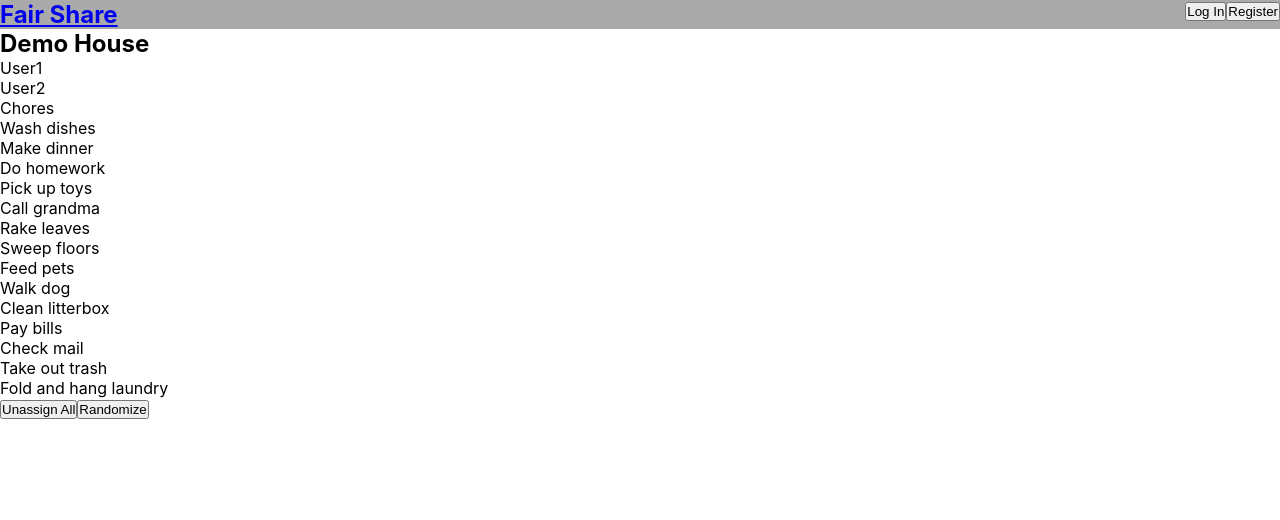
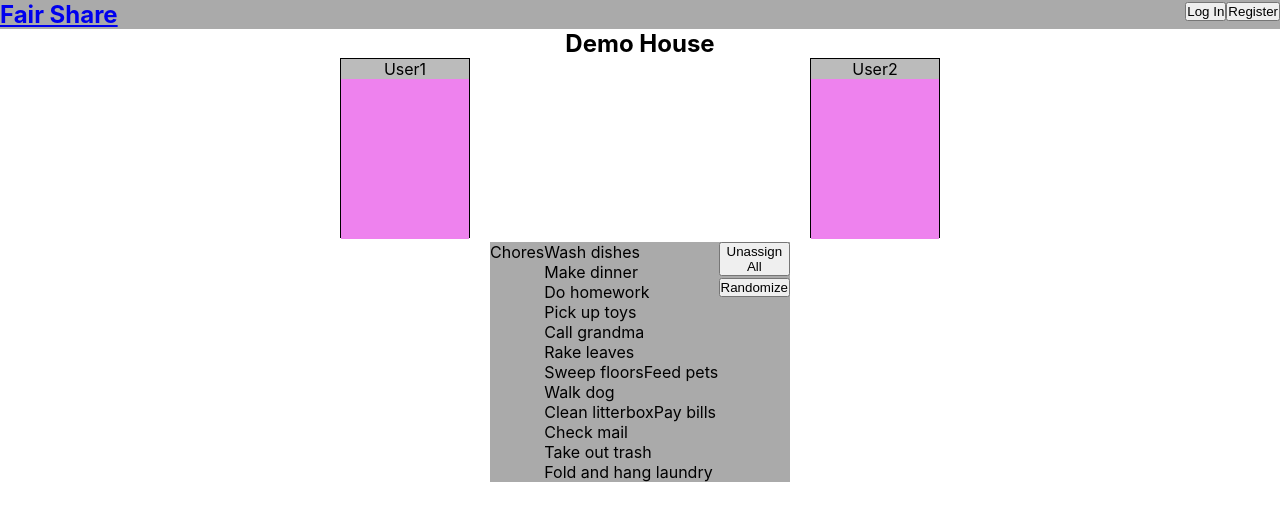
Before and after one commit to KevinPMoore/Fair-Share-Client, a React (Create React App) app: page /demo in a window 1280 px wide. Shown: the top 520 px of the page. Built offline with nearby package versions, Linux system fonts and the light colour scheme.

Commit message:
worked more on drag and drop for demo

```diff
--- a/src/components/Demo/Demo.css
+++ b/src/components/Demo/Demo.css
@@ -0,0 +1,50 @@
+.demo {
+    height: 100%;
+    width: 100%;
+}
+
+h2 {
+    text-align: center;
+}
+
+.demousers {
+    display: flex;
+    flex-direction: row;
+    justify-content: space-evenly;
+    flex-wrap: wrap;
+    width: 100%;
+}
+
+.demouser {
+    min-width: 130px;
+    max-width: 40%;
+    min-height: 180px;
+    background-color: #bbb;
+    border: 1px solid black;
+    margin-bottom: 4px;
+}
+
+.demousername {
+    text-align: center;
+}
+
+.demouserchores {
+    background-color: violet;
+    min-height: 90%;
+}
+
+.demochores {
+    display: flex;
+    flex-direction: row;
+    max-width: 300px;
+    margin-left: auto;
+    margin-right:  auto;
+    background-color: #aaa;
+}
+
+.demochorelist {
+    display: flex;
+    flex-direction: row;
+    flex-wrap: wrap;
+    list-style: none;
+}
--- a/src/components/Demo/Demo.js
+++ b/src/components/Demo/Demo.js
@@ -4,20 +4,55 @@ import './Demo.css';
 
 export default class Demo extends React.Component {
     state = {
-        chores: [],
+        assignedChores: [],
+        unassignedChores: []
     };
+
+    allowDrop = (ev) => {
+        ev.preventDefault();
+    }
+
+    handleDrag = (ev) => {
+        ev.dataTransfer.setData('text', ev.target.id);
+    }
+
+    //It is correctly tracking new values and updating state
+    //When an element is dragged and dropped, it is also no longer rendering the element that came after it
+    //However, it is removing additional elements
+    //I suspect the splice method on 32 is the issue
+    handleDrop = (ev) => {
+        let newAssignedChores = this.state.assignedChores;
+        let newUnassignedChores = this.state.unassignedChores;
+        ev.preventDefault();
+        let data = ev.dataTransfer.getData('text');
+        console.log('data is ', data)
+        ev.target.appendChild(document.getElementById(data));
+        newAssignedChores.push(newUnassignedChores[data]);
+        console.log('assigned chores are ', newAssignedChores);
+        newUnassignedChores.splice(data, 1);
+        console.log('unassigned chores are ', newUnassignedChores);
+        this.setState({
+            assignedChores: newAssignedChores,
+            unassignedChores: newUnassignedChores
+        })
+    }
 
     renderChoreList = () => {
         console.log('renderChoreList ran')
-        const chores = this.state.chores;
-        console.log('chores are ', chores)
-        const listItems = chores.map((chore) =>
-            <li key={chores.indexOf(chore)}>
+        let chores = this.state.unassignedChores;
+
+        let listItems = chores.map((chore) =>
+            <li
+                id={chores.indexOf(chore)}
+                className='demochore'
+                draggable='true'
+                onDragStart={this.handleDrag}
+                key={chores.indexOf(chore)}>
                 {chore}
             </li>
         );
         return(
-            <ul className='chorelist'>
+            <ul className='demochorelist'>
                 {listItems}
             </ul>
         );
@@ -25,10 +60,14 @@ export default class Demo extends React.Component {
 
     componentDidMount() {
         this.setState({
-            chores: Store
+            unassignedChores: Store
         });
     };
 
+    //TODOs:
+    //chores can be dragged/dropped
+    //unassign resets chore list
+    //randomize assigns chores
     render() {
         return(
             <div className='demo'>
@@ -36,11 +75,28 @@ export default class Demo extends React.Component {
                     Demo House
                 </h2>
                 <section className='demousers'>
-                    <div className='demouser'>
-                        <span className='demousername'>User1</span>
+                    <div
+                        id='demouser1'
+                        className='demouser'
+                    >
+                        <p className='demousername'>User1</p>
+                        <ul
+                            className='demouserchores'
+                            draggable='true'
+                            onDrop={this.handleDrop}
+                            onDragOver={this.allowDrop}
+                        >
+
+                        </ul>
                     </div>
-                    <div className='demouser'>
-                        <span className='demousername'>User2</span>
+                    <div
+                        id='demouser2'
+                        className='demouser'
+                    >
+                        <p className='demousername'>User2</p>
+                        <ul className='demouserchores'>
+
+                        </ul>
                     </div>
                 </section>
                 <section className='demochores'>
```
